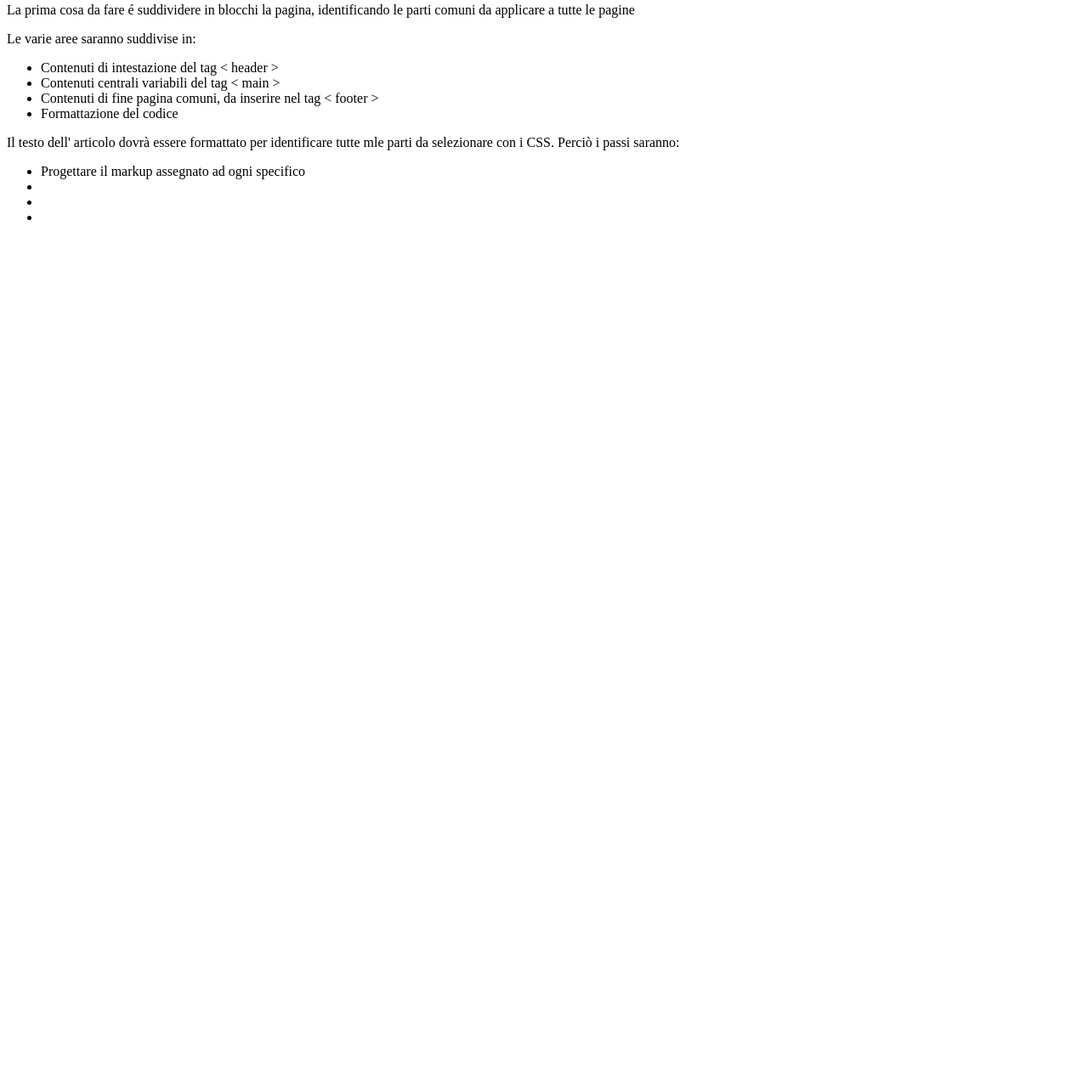
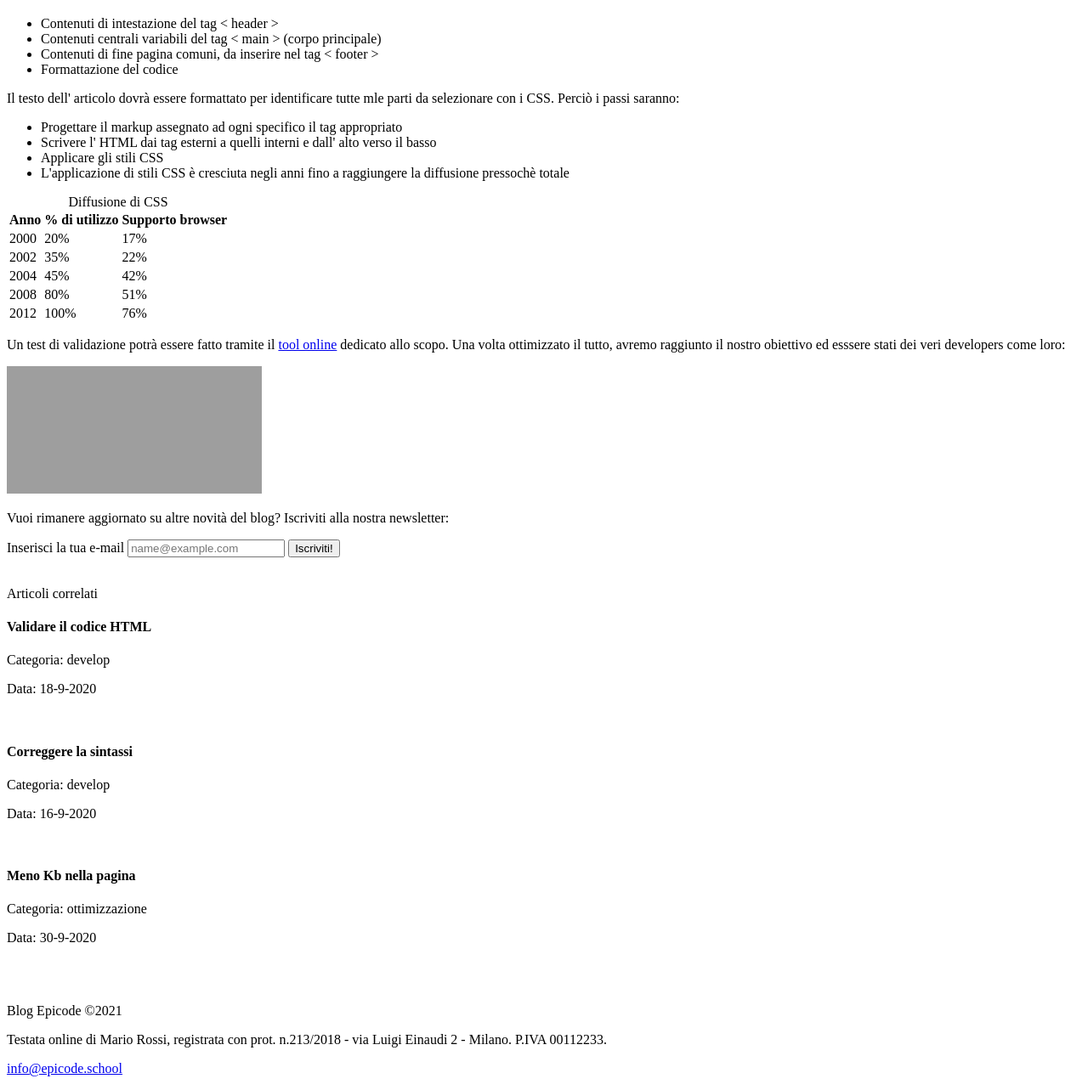
Before and after one commit to VittoriaBasile/fs0123-Vittoria-Basile, a plain HTML site: page m1/s1/g2/homeworks1g2.html in a window 1280 px wide. Shown: the part 269-1552 px from the top of the page at 85% size. Before the commit the page ends 800 px from the top, so only its background shows below. Drawn offline with Linux system fonts and the light colour scheme; grey boxes are pictures that could not be loaded.

Commit message:
first commit esercizio terminato

```diff
--- a/m1/s1/g2/homeworks1g2.html
+++ b/m1/s1/g2/homeworks1g2.html
@@ -11,18 +11,15 @@
 <body>
   <header>
     <div>
-          <img src="/g2/img/logo.svg"><span>Epicode - il blog dei developers</span>
+      <img src="/img/logo.svg"><span><em>Epicode - il blog dei developers</em></span>
     </div>
-        <div>
-          <ul>
-            <li><nav><a href="#">Home</a></nav></li>
-            <li><nav><a href="#">Articoli</a></nav></li>
-            <li><nav><a href="#">Job</a></nav></li>
-          </ul>
-        </div>
+    <nav>
 
+      <a href="#">Home</a> |
+      <a href="#">Articoli</a> |
+      <a href="#">Job</a>
 
-
+    </nav>
   </header>
   <h2>Come creare un template per i post di Mario Rossi - pubblicato il 25-10-2020</h2>
     <main>
@@ -35,22 +32,114 @@
         </p>
         <ul>
           <li>Contenuti di intestazione del tag < header ></li>
-        <li>Contenuti centrali variabili del tag < main ></li>
+          <li>Contenuti centrali variabili del tag < main > (corpo principale)</li>
           <li>Contenuti di fine pagina comuni, da inserire nel tag < footer ></li>
           <li>Formattazione del codice</li>
         </ul>
       </article>
+      <article>
         <p>
           Il testo dell' articolo dovrà essere formattato per identificare tutte mle parti da selezionare con i CSS.
           Perciò i passi saranno:
         </p>
         <ul>
-            <li>Progettare il markup assegnato ad ogni specifico</li>
-            <li></li>
-            <li></li>
-            <li></li>
+          <li>Progettare il markup assegnato ad ogni specifico il tag appropriato</li>
+          <li>Scrivere l' HTML dai tag esterni a quelli interni e dall' alto verso il basso</li>
+          <li>Applicare gli stili CSS</li>
+          <li>L'applicazione di stili CSS è cresciuta negli anni fino a raggiungere la diffusione pressochè totale</li>
         </ul>
+      </article>
+
+      <table>
+        <caption>Diffusione di CSS</caption>
+        <tr>
+          <th>Anno</th>
+          <th>% di utilizzo</th>
+          <th>Supporto browser</th>
+        </tr>
+        <tr>
+          <td>2000</td>
+          <td>20%</td>
+          <td>17%</td>
+        </tr>
+        <tr>
+          <td>2002</td>
+          <td>35%</td>
+          <td>22%</td>
+        </tr>
+        <tr>
+          <td>2004</td>
+          <td>45%</td>
+          <td>42%</td>
+        </tr>
+        <tr>
+          <td>2008</td>
+          <td>80%</td>
+          <td>51%</td>
+        </tr>
+        <tr>
+          <td>2012</td>
+          <td>100%</td>
+          <td>76%</td>
+        </tr>
+      </table>
+      <p>
+        Un test di validazione potrà essere fatto tramite il <a href="#">tool online</a>
+         dedicato allo scopo. Una volta ottimizzato il tutto, avremo raggiunto il nostro
+         obiettivo ed esssere stati dei veri developers come loro:
+        <div>
+          <iframe src="https://www.youtube.com/watch?v=XOaELeSrZzM" frameborder="0"></iframe>
+        </div>
+      </p>
+
     </main>
+
+
+    <p>
+     Vuoi rimanere aggiornato su altre novità del blog? Iscriviti alla nostra newsletter:
+    </p>
+    <form>
+      <label for="email">Inserisci la tua e-mail</label>
+      <input type="email" name="email" placeholder="name@example.com">
+      <button>Iscriviti!</button>
+    </form>
+
+    <aside>
+      <br>
+      <article>
+        <p>Articoli correlati</p>
+        <h4>Validare il codice HTML</h4>
+        <p>Categoria: develop</p>
+        <p>Data: 18-9-2020</p>
+      </article>
+      <br>
+      <article>
+        <h4>Correggere la sintassi</h4>
+        <p>Categoria: develop</p>
+        <p>Data: 16-9-2020</p>
+      </article>
+      <br>
+      <article>
+        <h4>Meno Kb nella pagina</h4>
+        <p>Categoria: ottimizzazione</p>
+        <p>Data: 30-9-2020</p>
+      </article>
+
+    </aside>
+    <br><br>
+    <footer>
+      <p>
+        Blog Epicode &copy;2021
+      </p>
+      <p>Testata online di Mario Rossi, registrata con prot. n.213/2018 - via Luigi Einaudi 2 - Milano.
+        P.IVA 00112233.
+      </p>
+      <p>
+        <a href="#">info@epicode.school</a>
+      </p>
+    </footer>
+
+
 
 
 
```
Lines whose indentation alone changed are shown as unchanged.
